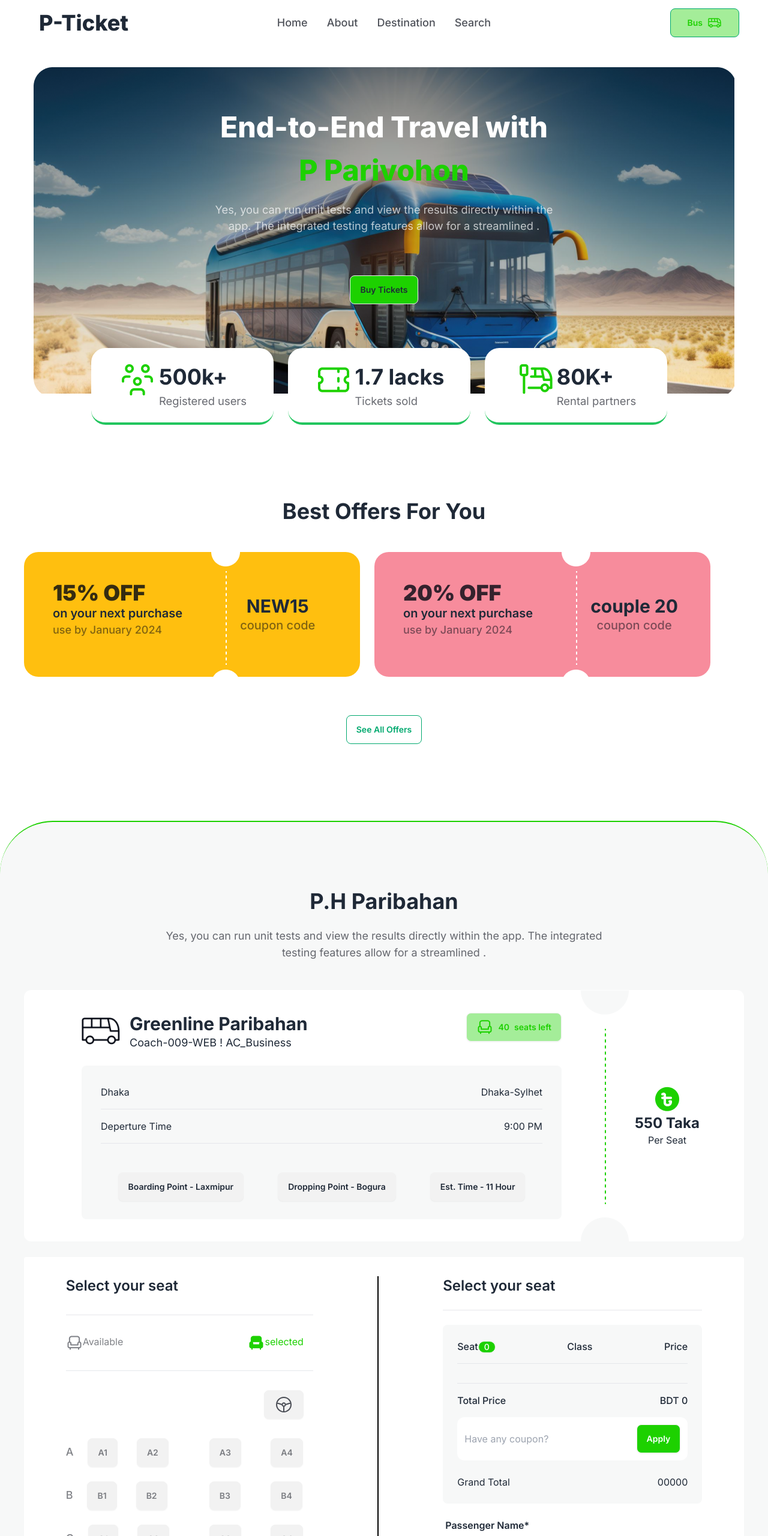
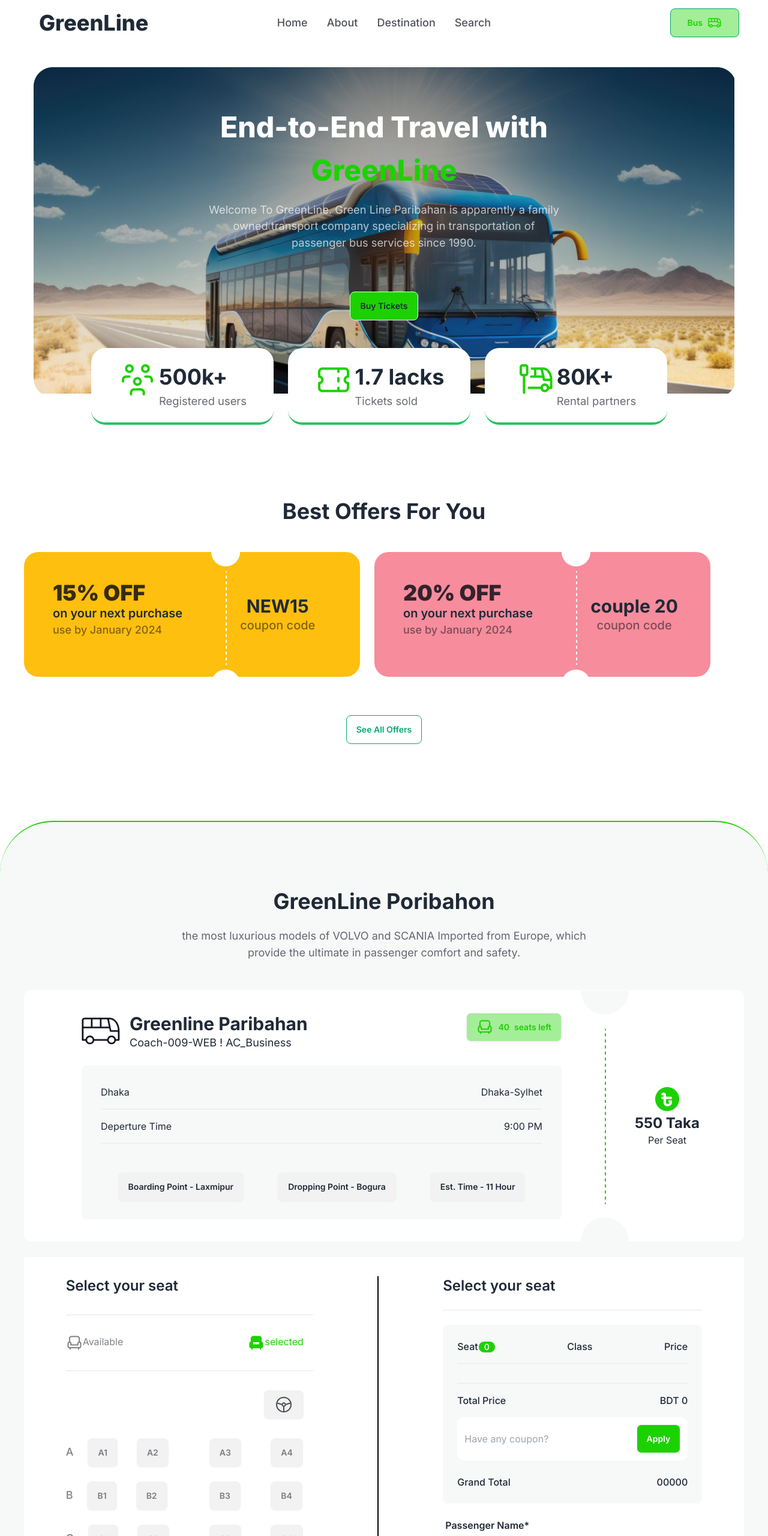
Before and after one commit to MuhammadAl-Amin/B9A5-smart-ticketing, a plain HTML site: page index.html in a window 1280 px wide. Shown: the top 2560 px of the page at 60% size. Drawn offline with nearby package versions, Linux system fonts and the light colour scheme.

Commit message:
remove lorem ipsam and added description

```diff
--- a/app.js
+++ b/app.js
@@ -58,15 +58,18 @@
 
 
     let couponValue = document.getElementById('coupon-value').value;
+    let applyField = document.getElementById('apply-field');
     if(couponValue === 'NEW15'){
         let newOffer = .15 * grandTotalAmount;
         let newOfferTotal = grandTotalAmount - newOffer;
         addInnerText('grand-total', newOfferTotal);
+        applyField.style.display = 'none';
     }
     else if(couponValue === 'couple 20'){
         let coupleOffer = .20 * grandTotalAmount;
         let coupleOfferTotal = grandTotalAmount - coupleOffer;
         addInnerText('grand-total', coupleOfferTotal);
+        applyField.style.display = 'none';
     }
     else{
         console.log('Please take a valid coupon.')
--- a/index.html
+++ b/index.html
@@ -36,7 +36,7 @@
               <li class="text-lg font-medium text-[#030712B2]"><a>Search</a></li>
             </ul>
           </div>
-          <a class="btn btn-ghost text-4xl font-extrabold">P-Ticket</a>
+          <a class="btn btn-ghost text-4xl font-extrabold">GreenLine</a>
         </div>
         <div class="navbar-center hidden lg:flex">
           <ul class="menu menu-horizontal px-1">
@@ -54,8 +54,8 @@
       <!---------------------------Header Banner----------------- -->
       <div class="relative h-[38rem]">
         <div class="bg-[url('images/banner.png')] bg-no-repeat lg:w-[73rem] h-[34rem] mx-auto flex flex-col items-center">
-          <p class="text-center text-[#FFFFFF] font-extrabold text-[3rem] w-[45rem] mx-auto mt-16">End-to-End Travel with <br> <span class="text-center text-[#1DD100]">P Parivohon</span></p>
-          <p class="w-1/2 text-center text-[1.14rem] text-[#ffffffB3] font-normal font-Inter mt-4 mb-9">Yes, you can run unit tests and view the results directly within the app. The integrated testing features allow for a streamlined .</p>
+          <p class="text-center text-[#FFFFFF] font-extrabold text-[3rem] w-[45rem] mx-auto mt-16">End-to-End Travel with <br> <span class="text-center text-[#1DD100]">GreenLine</span></p>
+          <p class="w-1/2 text-center text-[1.14rem] text-[#ffffffB3] font-normal font-Inter mt-4 mb-9">Welcome To GreenLine. Green Line Paribahan is apparently a family owned transport company specializing in transportation of passenger bus services since 1990.</p>
           <button class="btn bg-[#1DD100] mt-8 mb-9"><a href="#bus-ticket">Buy Tickets</a></button>
         </div>
         <div class="absolute bottom-3 right-32">
@@ -134,9 +134,9 @@
 
       <section class="border-t-2 rounded-t-[5.5rem] border-[#1DD100] bg-[#F7F8F8]  mb-[7.8rem]">
         <div class="mt-[7rem] mb-[3rem]">
-          <p class="text-4xl font-bold text-center mb-6">P.H Paribahan</p>
+          <p class="text-4xl font-bold text-center mb-6">GreenLine Poribahon</p>
           <p class="text-lg font-normal text-[#03071299] w-[46rem] text-center mx-auto">
-            Yes, you can run unit tests and view the results directly within the app. The integrated testing features allow for a streamlined .
+            the most luxurious models of VOLVO and SCANIA Imported from Europe, which provide the ultimate in passenger comfort and safety.
           </p>
         </div>
         <!-- ----------------------------------Paribhan Service----------------------------------------- -->
@@ -395,13 +395,13 @@
                 <p class="text-base font-medium">Total Price</p>
                 <p class="text-base font-medium">BDT <span id="cost">0</span></p>
               </div>
-              <div class="flex justify-between items-center p-3 bg-white rounded-xl mb-6">
+              <div id="apply-field" class="flex justify-between items-center p-3 bg-white rounded-xl mb-6">
                 <p><input id="coupon-value" type="text" name="" id="" placeholder="Have any coupon?"></p>
                 <p><button onclick="grandTotal()" class="btn bg-[#1DD100] text-white">Apply</button></p>
               </div>
               <div class="flex justify-between">
-                <p>Grand Total</p>
-                <p id="grand-total">00000</p>
+                <p class="text-base font-medium">Grand Total</p>
+                <p id="grand-total" class="text-base font-medium">00000</p>
               </div>
             </div>
             <!---------------------------------------- Passenger information-------------------------- -->
@@ -459,8 +459,8 @@
     <footer class="bg-[#030712] ">
       <div class="flex justify-around">
         <div class="mt-[7.8rem]">
-          <p class="text-[2.25rem] font-extrabold text-white">P-Ticket</p>
-          <p class="text-[1.12rem] font-normal text-[#FFFFFFCC]">P-Ticket is a digital platform to make your daily commuting better.</p>
+          <p class="text-[2.25rem] font-extrabold text-white">GreenLine</p>
+          <p class="text-[1.12rem] font-normal text-[#FFFFFFCC]">GreenLine is a digital platform to make your daily commuting better.</p>
         </div>
         <div class="mt-[7.8rem]">
           <p class="text-[1.25rem] font-semibold text-white mb-2">Download our app</p>
@@ -469,7 +469,7 @@
       </div>
       <hr class="my-8 w-[73rem] mx-auto">
       <div class="flex justify-around">
-        <p class="text-base font-normal text-[#FFFFFFB2] ml-11">@all rights reserved, P-Ticket services limited.2024</p>
+        <p class="text-base font-normal text-[#FFFFFFB2] ml-11">@all rights reserved, GreenLine services limited.2024</p>
         <div class="flex justify-around mb-[7.8rem]">
           <p class="text-base font-normal text-[#FFFFFFB2]">Terms & condition</p>
           <p class="mx-8 text-base font-normal text-[#FFFFFFB2]">Return & refund policy</p>
```
